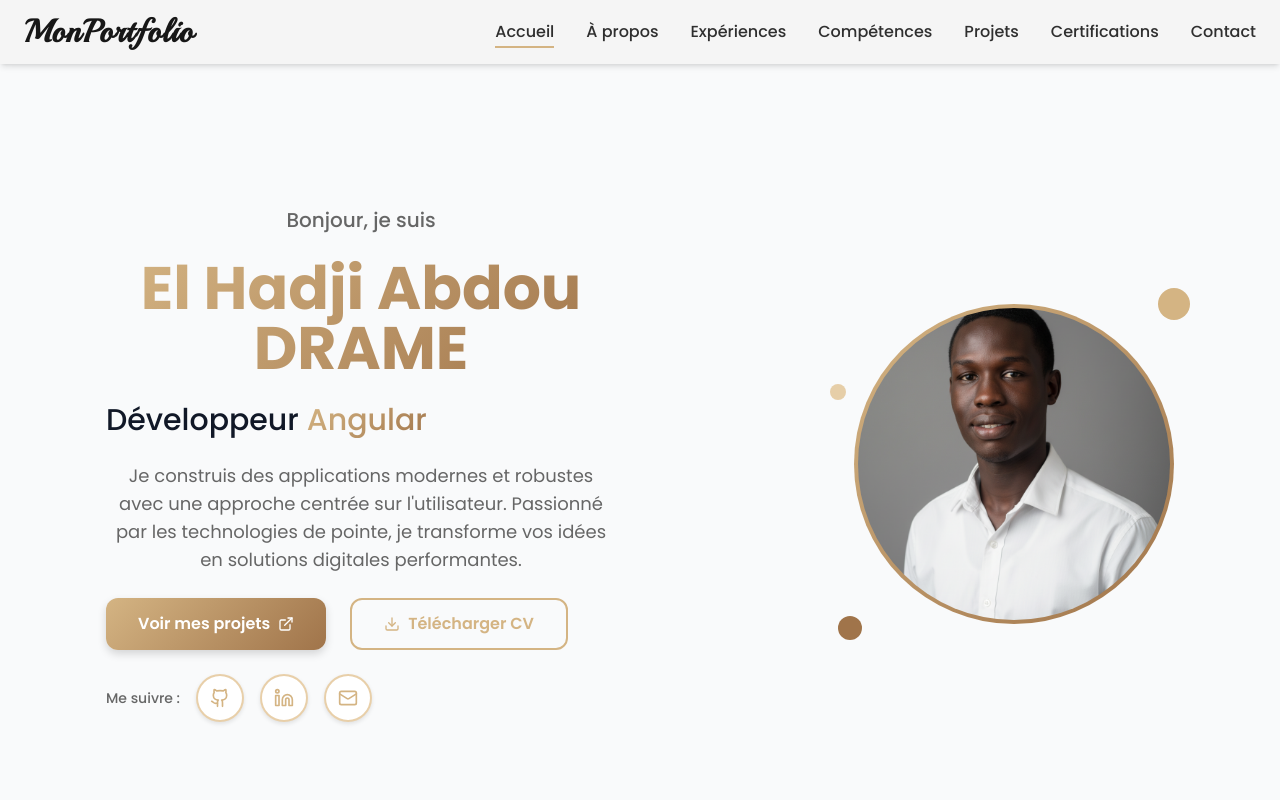
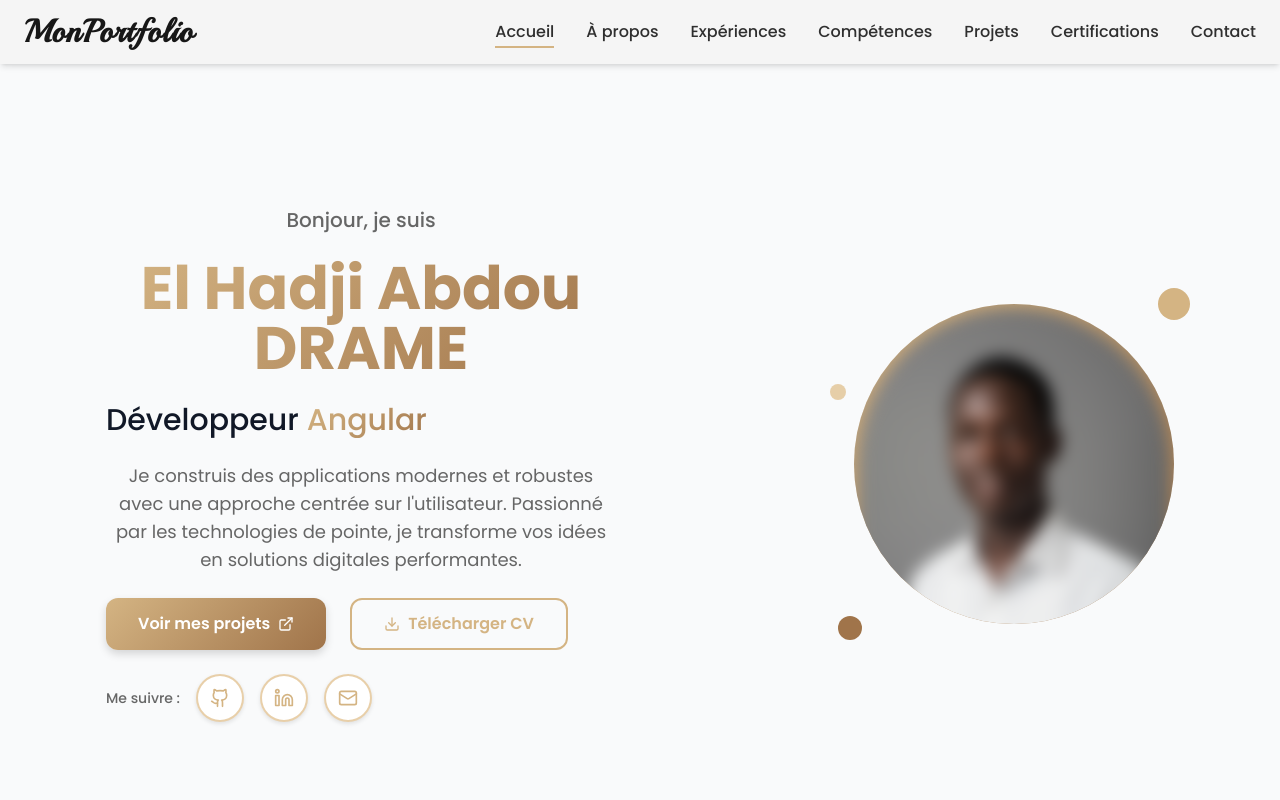
Before and after one commit to eadarak00/portfolio, a React (Vite) app: page / in a window 1280 px wide. Shown: the top 800 px of the page. Built offline with nearby package versions, Linux system fonts and the light colour scheme.

Commit message:
feat: chargement des images avec lazy

```diff
--- a/src/components/MainHero.jsx
+++ b/src/components/MainHero.jsx
@@ -11,6 +11,7 @@ import Typewriter from "typewriter-effect";
 
 import avatarImage from "../assets/avatar.png";
 import "../styles/mainhero.css";
+import { LazyLoadImage } from "react-lazy-load-image-component";
 
 export default function MainHero() {
   const [isVisible, setIsVisible] = useState(false);
@@ -125,9 +126,10 @@ export default function MainHero() {
                 className="w-48 h-48 sm:w-64 sm:h-64 md:w-72 md:h-72 lg:w-80 lg:h-80 rounded-full overflow-hidden p-1"
                 style={{ background: "var(--gradient)" }}
               >
-                <img
+                <LazyLoadImage
                   src={avatarImage}
                   alt="Photo de profil"
+                  effect="blur"
                   className="w-full h-full object-cover rounded-full"
                 />
               </div>
--- a/src/pages/About.jsx
+++ b/src/pages/About.jsx
@@ -68,9 +68,10 @@ export default function About() {
                 style={{ background: "var(--gradient)" }}
               >
                 <div className="w-full h-full bg-gray-300 rounded-full flex items-center justify-center text-gray-600 text-lg font-semibold">
-                  <img
+                  <LazyLoadImage
                     src={avatarImage}
                     alt="Photo de profil"
+                    effect="blur"
                     className="w-full h-full object-cover rounded-full"
                   />
                 </div>
```
